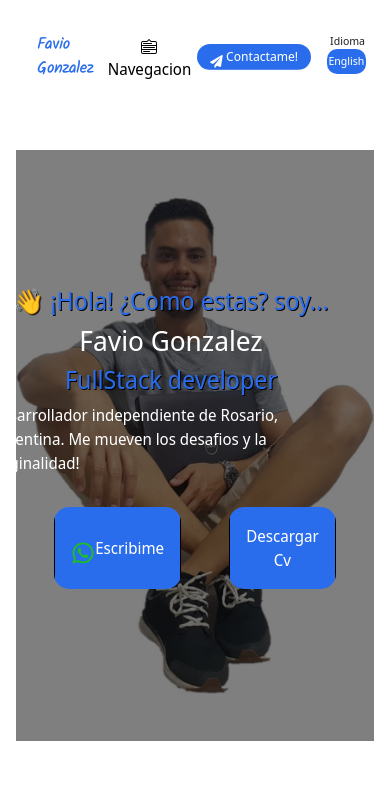
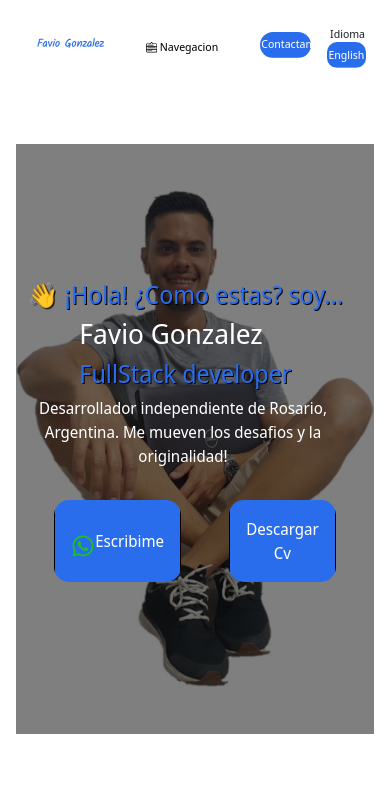
Before and after one commit to FAVIOAG/portfolio, a React (Create React App) app: page / in a window 390 px wide. Shown: the top 796 px of the page. Built offline with nearby package versions, Linux system fonts and the light colour scheme; the HTML template or start-up script is replaced by a standard one.

Commit message:
final updates

```diff
--- a/src/App.css
+++ b/src/App.css
@@ -1,26 +1,26 @@
-.mainDiv{
+.mainDiv {
   display: flex;
 }
-.navDiv{
+.navDiv {
   flex-basis: 95%;
 }
-.langDiv{
+.langDiv {
   height: 10vh;
   margin-top: 1.1rem;
 }
 
-.lang{
+.lang {
   font-size: 1rem;
   margin: 0;
   padding-left: 0.2rem;
-
 }
 .langBtn {
   font-family: "Noto Sans Display", sans-serif;
   color: white;
   padding: 0.3rem;
   border-radius: 10px;
-    background: linear-gradient( to right, var(--main-color) 50%, black 50%)  left / 200%;
+  background: linear-gradient(to right, var(--main-color) 50%, black 50%) left /
+    200%;
   transition: background-position 1s ease;
   cursor: pointer;
   border: none;
@@ -31,18 +31,19 @@
   background-position: right;
 }
 
-  @media (max-width: 900px){
- .lang{
+@media (max-width: 900px) {
+  .lang {
     font-size: 0.7rem;
   }
 
- .langBtn{
+  .langBtn {
     width: 7 vw;
     height: 3vh;
     font-size: 0.7rem;
     padding: 0.1rem;
-    ;
   }
 
-
+  .langDiv{
+    margin-top: 0.7rem;
   }
+}
--- a/src/components/Footer/footer.css
+++ b/src/components/Footer/footer.css
@@ -24,6 +24,10 @@
 @media (max-width: 600px){
     .footerTit{
         font-size: 0.7rem;
+        text-align: center;
+        margin-left: 2rem;
+        margin-right: 1rem;
+
     }
     .footerBtn{
         font-size: 1rem;
--- a/src/components/FormSp/index.jsx
+++ b/src/components/FormSp/index.jsx
@@ -36,7 +36,7 @@ const FormSp = () => {
   return (
     <div className="formCont" id="formSp">
       <div className="formIntro">
-        <h1 className="formh1">Contact me!</h1>
+        <h1 className="formh1">Contactame!</h1>
         <h2 className="formh2">
           Estoy para escucharte! Dejame tu comentario o duda en el siguiente
           formulario
--- a/src/components/HeroSp/Hero.css
+++ b/src/components/HeroSp/Hero.css
@@ -103,6 +103,16 @@
     justify-content: center;
   }
 
+  .btn {
+    text-align: center;
+  }
+
+  .heroDescription {
+    font-size: 1rem;
+    text-align: center;
+    margin-left: 1.5rem;
+  }
+
   .totalCont::before {
     content: "";
     position: absolute;
@@ -126,6 +136,8 @@
 
   .paragraph {
     text-shadow: 1px 1px 0 black;
+    margin-left: 1.8rem;
+
   }
   .devImg {
     display: none;
--- a/src/components/HeroSp/index.jsx
+++ b/src/components/HeroSp/index.jsx
@@ -11,7 +11,7 @@ const HeroSp = () => {
           <h2 className="paragraph">👋 ¡Hola! ¿Como estas? soy...</h2>
           <h1>Favio Gonzalez</h1>
           <h2 className="paragraph">FullStack developer</h2>
-          <p>
+          <p className='heroDescription'>
             Desarrollador independiente de Rosario, Argentina. Me mueven los
             desafios y la originalidad!
           </p>
--- a/src/components/NavbarEn/Navbar.css
+++ b/src/components/NavbarEn/Navbar.css
@@ -23,7 +23,7 @@ a {
   transition: transform 0.5s;
 }
 
-.logo:hover{
+.logo:hover {
   transform: scale(1.2);
 }
 
@@ -35,7 +35,6 @@ a {
   padding: 1.3rem;
   transition: transform 0.5s;
   display: inline-block;
-
 }
 
 .navigation:hover {
@@ -118,11 +117,11 @@ a {
     font-size: 0.8rem;
   }
 
-  .logo{
+  .logo {
     font-size: 1rem;
   }
 
-  .navigationHamb{
+  .navigationHamb {
     font-family: "Kalam", cursive;
     font-family: "Noto Sans Display", sans-serif;
     font-size: 1rem;
@@ -130,4 +129,24 @@ a {
     transition: transform 0.5s;
     display: inline-block;
   }
+}
+
+@media (max-width: 400px) {
+  .container {
+    display: flex;
+    justify-content: space-between;
   }
+
+  .hambBtn {
+    font-size: 0.7rem;
+  }
+
+  .logo {
+    font-size: 0.7rem;
+  }
+  .contactButton {
+    width: 13vw;
+    height: 0.8vh;
+    font-size: 0.7rem;
+  }
+}
--- a/src/components/ServicesSp/Services.css
+++ b/src/components/ServicesSp/Services.css
@@ -61,7 +61,7 @@
   }
 
   .cardIcon {
-    font-size: 2rem;
+    font-size: 4rem;
   }
 
   .cardDiv {
@@ -77,6 +77,8 @@
   }
 
   .cardDiv {
-    margin: 1rem;
+    margin: 0.3rem;
   }
+
+
 }
--- a/src/components/SkillsSp/Skills.css
+++ b/src/components/SkillsSp/Skills.css
@@ -66,8 +66,11 @@
 
   .card {
     margin: 0;
-    width: 40vw;
+    width: 30vw;
     height: 45vh;
+  }
+  .cardIcon{
+    font-size: 5rem;
   }
 }
 
@@ -86,14 +89,6 @@
   .card {
     height: 27vh;
   }
+
+
 }
-
-@media (min-width: 501px) and (max-width: 702px) {
-  .card:hover {
-    transform: scale(1.1);
-  }
-
-  .cardFive:hover {
-    transform: scale(1.1);
-  }
-}
```
Lines whose indentation alone changed are shown as unchanged.
